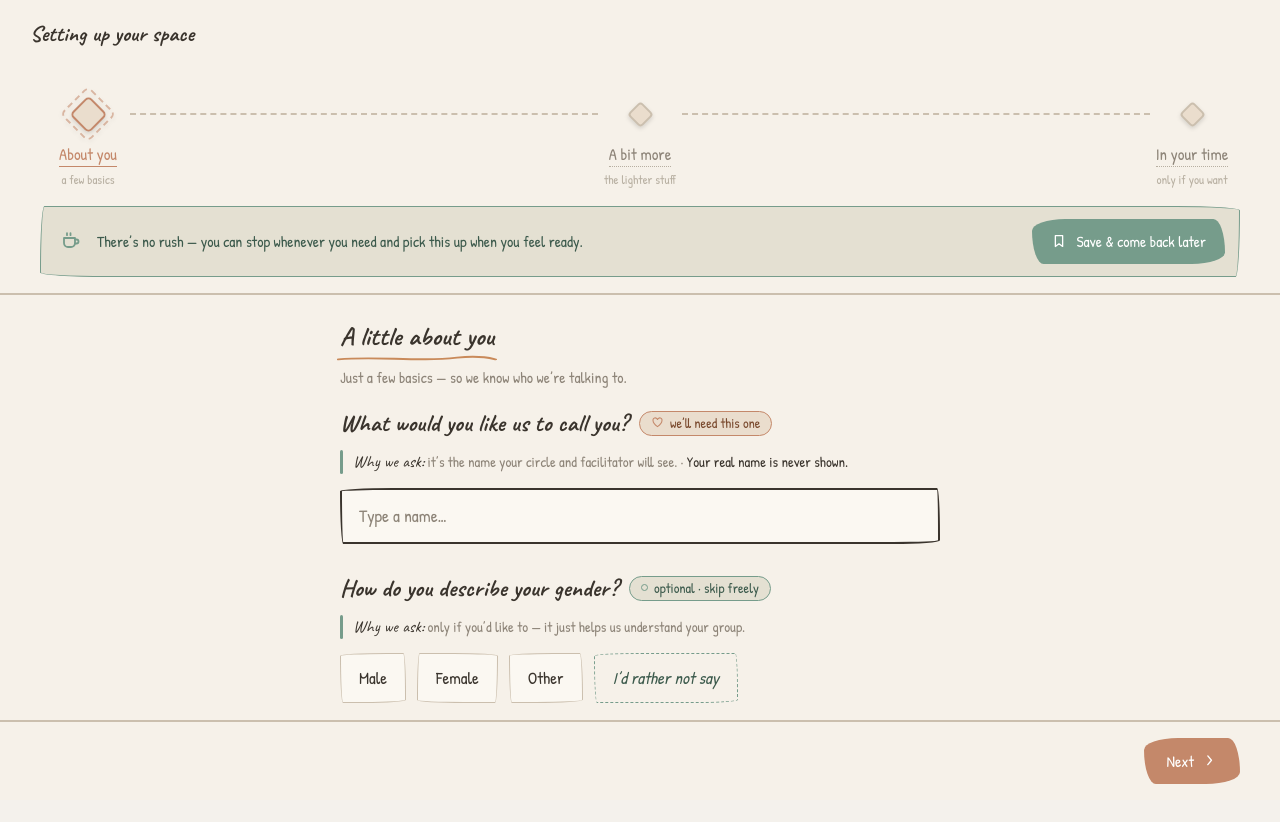
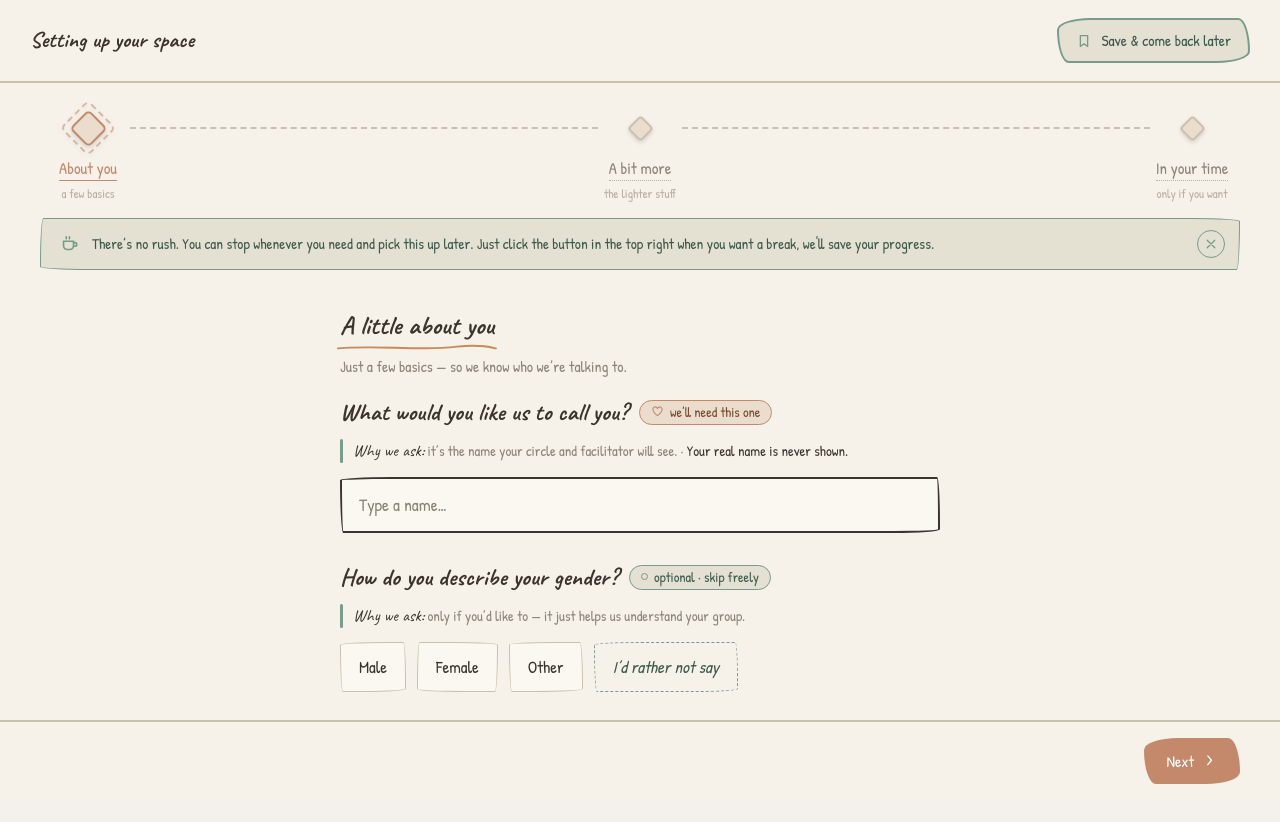
Before and after one commit to aryan-the-jain/DRP_07, a Next.js app in the folder frontend/: page /onboarding in a window 1280 px wide. Shown: the top 822 px of the page. After the commit the page ends 800 px from the top, so only its background shows below. Built offline with nearby package versions, Linux system fonts and the light colour scheme.

Commit message:
feat: move save button to the top-right and add option to dismiss saving pop-up

```diff
--- a/frontend/app/onboarding/Icon.tsx
+++ b/frontend/app/onboarding/Icon.tsx
@@ -11,6 +11,7 @@ export enum IconName {
   Clock = "clock",
   Mug = "mug",
   Bookmark = "bookmark",
+  X = "x",
 }
 
 type IconProps = {
@@ -72,6 +73,7 @@ export function Icon({
       </>
     ),
     [IconName.Bookmark]: <path {...p} d="M6 3.5h10v15l-5-3.6-5 3.6z" />,
+    [IconName.X]: <path {...p} d="M5 5l12 12M17 5L5 17" />,
   };
   return (
     <svg
--- a/frontend/app/onboarding/OnboardingSurvey.tsx
+++ b/frontend/app/onboarding/OnboardingSurvey.tsx
@@ -7,11 +7,11 @@ import { QuietSpaceCard, Screen } from "./MomentScreen";
 import { ONBOARDING_SECTIONS, ShardBar } from "./ShardBar";
 import {
   Choice,
+  NoRushNotice as SaveBar,
   Opt,
   OptChips,
   OptList,
   Qn,
-  SaveBar,
   SectionHead,
   TagField,
   TextField,
@@ -139,6 +139,7 @@ export function OnboardingSurvey() {
   const [answers, setAnswers] = useState<Answers>(EMPTY_ANSWERS);
   const [finished, setFinished] = useState(false);
   const [savedForLater, setSavedForLater] = useState(false);
+  const [noticeDismissed, setNoticeDismissed] = useState(false);
   // The "that's everything we need" pause point — shown once, the first time the
   // user leaves the (only required) first section.
   const [pausePromptSeen, setPausePromptSeen] = useState(false);
@@ -246,25 +247,36 @@ export function OnboardingSurvey() {
   return (
     <div
       style={{
-        height: "100dvh",
+        position: "fixed",
+        inset: 0,
         display: "flex",
         flexDirection: "column",
-        overflow: "hidden",
         background: "var(--paper)",
       }}
     >
-      {/* sticky top: title + shard progress bar + save/reassurance bar */}
-      <div style={{ flex: "0 0 auto", borderBottom: "2px solid var(--line)" }}>
+      {/* sticky top: title + shard progress bar + optional notice */}
+      <div style={{ flex: "0 0 auto" }}>
+        {/* title bar — grey line sits here, above the shard bar */}
         <div
           style={{
             display: "flex",
             alignItems: "center",
             padding: "18px 30px",
+            borderBottom: "2px solid var(--line)",
           }}
         >
           <span className="h-title" style={{ fontSize: 22, color: "var(--ink)" }}>
             Setting up your space
           </span>
+          <div style={{ flex: 1 }} />
+          <button
+            type="button"
+            className="save-pill"
+            onClick={onSaveAndFinishLater}
+          >
+            <Icon name={IconName.Bookmark} size={16} c="var(--calm)" /> Save &amp;
+            come back later
+          </button>
         </div>
 
         <div style={{ padding: "22px 40px 6px" }}>
@@ -275,9 +287,11 @@ export function OnboardingSurvey() {
           />
         </div>
 
-        <div style={{ padding: "10px 40px 16px" }}>
-          <SaveBar onSave={onSaveAndFinishLater} />
-        </div>
+        {!noticeDismissed && (
+          <div style={{ padding: "8px 40px 14px" }}>
+            <SaveBar onDismiss={() => setNoticeDismissed(true)} />
+          </div>
+        )}
       </div>
 
       {/* scrollable body */}
--- a/frontend/app/onboarding/SurveyParts.tsx
+++ b/frontend/app/onboarding/SurveyParts.tsx
@@ -105,43 +105,57 @@ export function SectionHead({ title, sub }: { title: string; sub?: string }) {
   );
 }
 
-// Unified save + reassurance bar (design's "option A"): a calm green box whose
-// reassurance text leads straight into the save button.
-export function SaveBar({ onSave }: { onSave: () => void }) {
+export function NoRushNotice({ onDismiss }: { onDismiss: () => void }) {
   return (
     <div
       style={{
         display: "flex",
         alignItems: "center",
-        gap: 16,
-        padding: "12px 14px 12px 18px",
+        gap: 13,
+        padding: "11px 14px 11px 18px",
         background: "var(--calm-soft)",
         border: "1.6px solid var(--calm)",
         borderRadius: "16px 230px 16px 240px/230px 16px 240px 16px",
       }}
     >
-      <Icon name={IconName.Mug} size={22} c="var(--calm)" />
-      <span style={{ flex: 1, fontSize: 15.5, color: "#3c5a4c" }}>
-        There’s no rush — you can stop whenever you need and pick this up when you
-        feel ready.
+      <Icon name={IconName.Mug} size={20} c="var(--calm)" />
+      <span style={{ flex: 1, fontSize: 15, color: "#3c5a4c" }}>
+        There’s no rush. You can stop whenever you need and pick this up later.
+        Just click the button in the top right when you want a break, we'll save your progress.
       </span>
       <button
         type="button"
-        className="save-pill"
-        onClick={onSave}
+        aria-label="Dismiss"
+        onClick={onDismiss}
         style={{
-          background: "var(--calm)",
-          color: "#fff",
-          borderColor: "transparent",
+          display: "flex",
+          alignItems: "center",
+          justifyContent: "center",
+          width: 28,
+          height: 28,
+          borderRadius: "50%",
+          border: "1.6px solid var(--calm)",
+          background: "transparent",
+          color: "var(--calm)",
+          cursor: "pointer",
           flex: "0 0 auto",
+          transition: "background-color 0.14s ease, color 0.14s ease",
+        }}
+        onMouseEnter={(e) => {
+          (e.currentTarget as HTMLButtonElement).style.background = "var(--calm)";
+          (e.currentTarget as HTMLButtonElement).style.color = "#fff";
+        }}
+        onMouseLeave={(e) => {
+          (e.currentTarget as HTMLButtonElement).style.background = "transparent";
+          (e.currentTarget as HTMLButtonElement).style.color = "var(--calm)";
         }}
       >
-        <Icon name={IconName.Bookmark} size={16} c="#fff" /> Save &amp; come back
-        later
+        <Icon name={IconName.X} size={14} c="currentColor" sw={2} />
       </button>
     </div>
   );
 }
+
 
 // ---- text inputs ----
 export function TextField({
--- a/frontend/app/onboarding/layout.tsx
+++ b/frontend/app/onboarding/layout.tsx
@@ -26,7 +26,8 @@ export default function OnboardingLayout({
 }>) {
   return (
     <div
-      className={`onboarding-root ${patrickHand.variable} ${caveat.variable} min-h-full`}
+      className={`onboarding-root ${patrickHand.variable} ${caveat.variable}`}
+      style={{ height: "100dvh", overflow: "hidden" }}
     >
       {children}
     </div>
```
